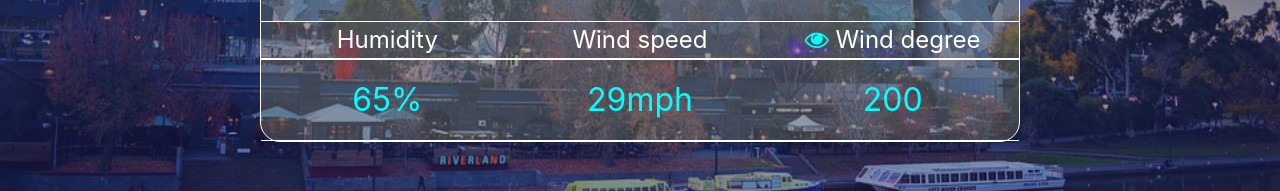
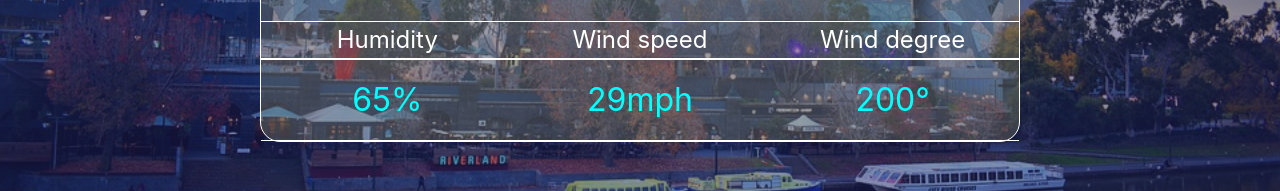
Before and after one commit to GowriKrishnamurthy/LocalWeatherApp, a plain HTML site: page index.html in a window 1280 px wide. Shown: the part 454-645 px from the top of the page. Drawn offline with nearby package versions, Linux system fonts and the light colour scheme; some icons are missing; files whose address does not match are found by name.

Commit message:
css changes: direction icon changed. degree symbol added

```diff
--- a/index.html
+++ b/index.html
@@ -97,7 +97,7 @@
                                     <span>Wind speed</span>
                                 </div>
                                 <div class="wind-degree col-4 text-center">
-                                    <i class="fa fa-eye"></i>
+                                    <i class="wi wi-direction-up-right"></i>
                                     <span>Wind degree</span>
                                 </div>
                             </div>
@@ -120,7 +120,7 @@
                                 id="wind-degree"
                                 class="wind-degree col-4 text-center"
                             >
-                                200
+                                200&deg
                             </div>
                         </div>
                     </div>
```
